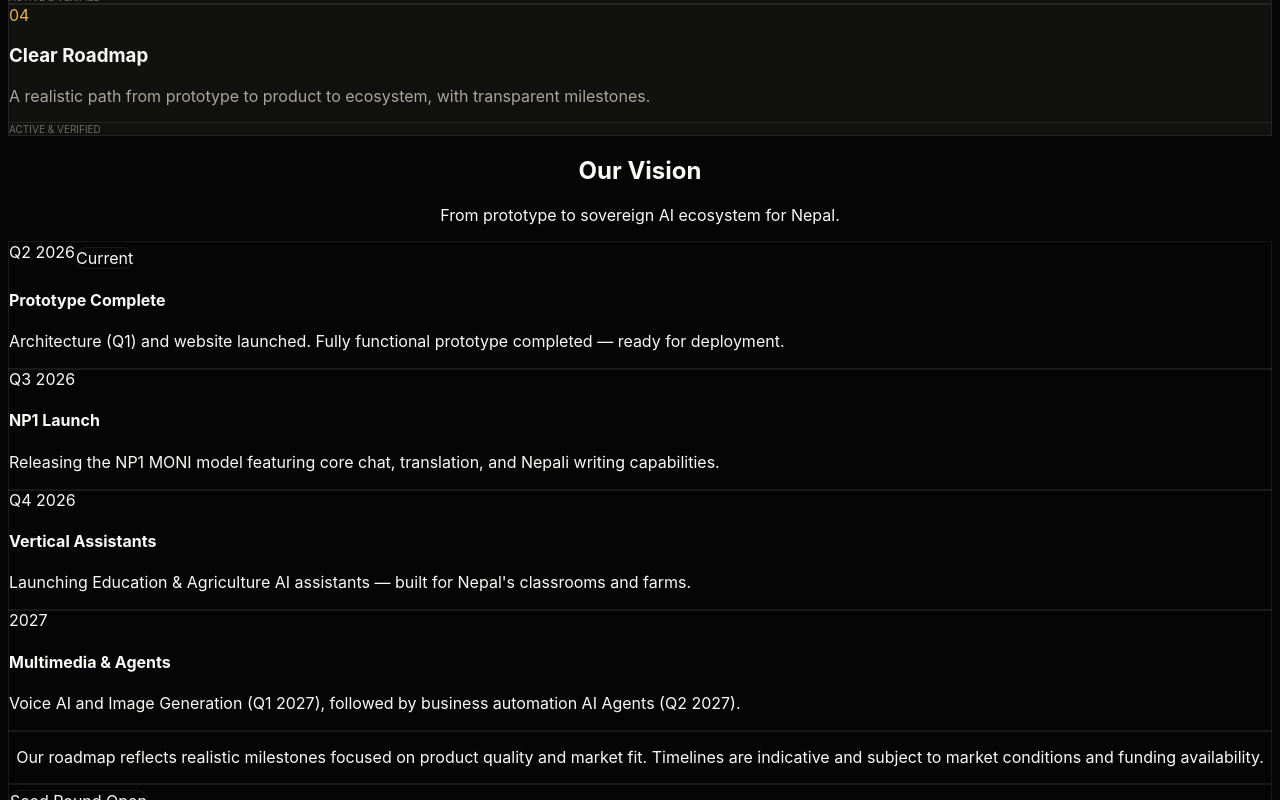
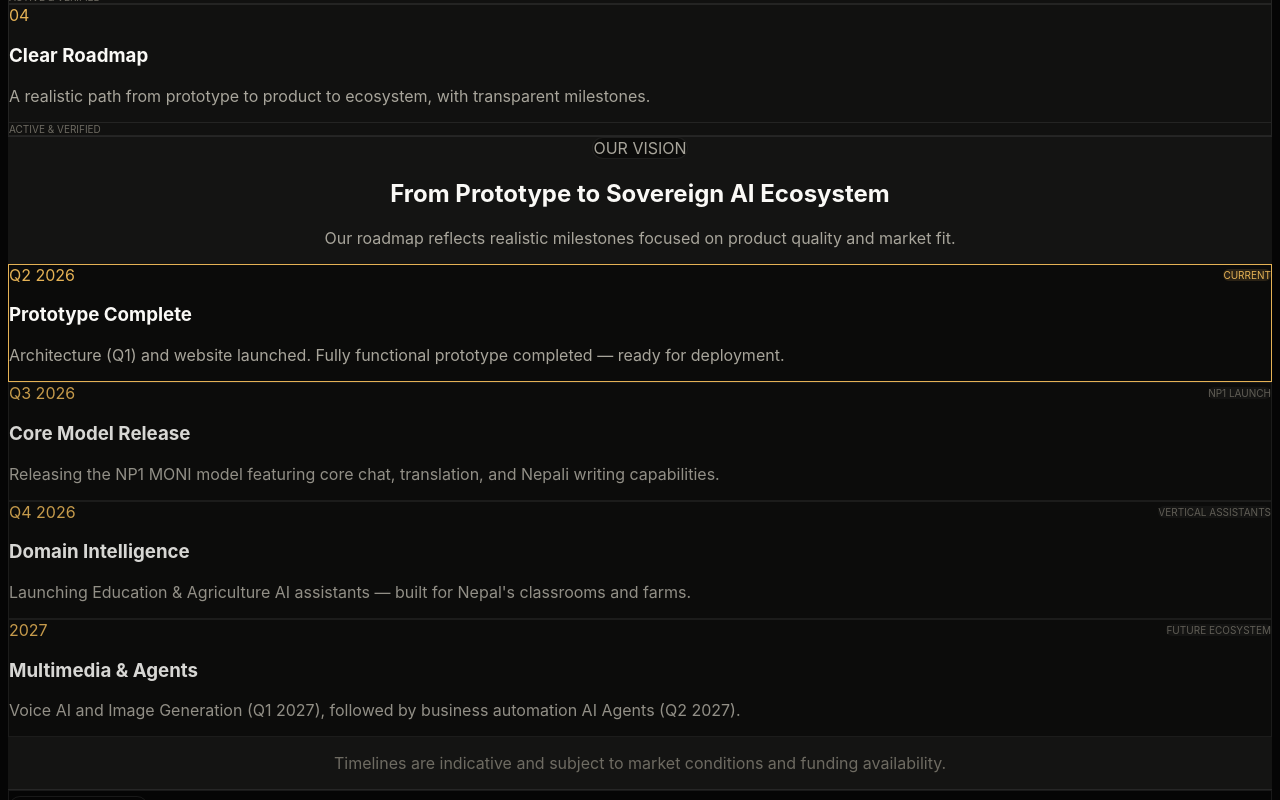
Before and after one commit to ganeshinunited-dot/Chatnepal, a Next.js app: page / in a window 1280 px wide. Shown: the part 4900-5700 px from the top of the page. Built offline with nearby package versions, Linux system fonts and the light colour scheme.

Commit message:
Update Roadmap.tsx

```diff
--- a/components/Roadmap.tsx
+++ b/components/Roadmap.tsx
@@ -1,67 +1,86 @@
-"use client";
-import { motion } from "motion/react";
+import React from "react";
 
-export function Roadmap() {
-  const phases = [
-    { phase: "Q2 2026", title: "Prototype Complete", desc: "Architecture (Q1) and website launched. Fully functional prototype completed — ready for deployment.", status: "current" },
-    { phase: "Q3 2026", title: "NP1 Launch", desc: "Releasing the NP1 MONI model featuring core chat, translation, and Nepali writing capabilities.", status: "planned" },
-    { phase: "Q4 2026", title: "Vertical Assistants", desc: "Launching Education & Agriculture AI assistants — built for Nepal's classrooms and farms.", status: "planned" },
-    { phase: "2027", title: "Multimedia & Agents", desc: "Voice AI and Image Generation (Q1 2027), followed by business automation AI Agents (Q2 2027).", status: "planned" },
+export const Roadmap: React.FC = () => {
+  const milestones = [
+    {
+      period: "Q2 2026",
+      status: "Current",
+      title: "Prototype Complete",
+      desc: "Architecture (Q1) and website launched. Fully functional prototype completed — ready for deployment.",
+      active: true,
+    },
+    {
+      period: "Q3 2026",
+      status: "NP1 Launch",
+      title: "Core Model Release",
+      desc: "Releasing the NP1 MONI model featuring core chat, translation, and Nepali writing capabilities.",
+      active: false,
+    },
+    {
+      period: "Q4 2026",
+      status: "Vertical Assistants",
+      title: "Domain Intelligence",
+      desc: "Launching Education & Agriculture AI assistants — built for Nepal's classrooms and farms.",
+      active: false,
+    },
+    {
+      period: "2027",
+      status: "Future Ecosystem",
+      title: "Multimedia & Agents",
+      desc: "Voice AI and Image Generation (Q1 2027), followed by business automation AI Agents (Q2 2027).",
+      active: false,
+    },
   ];
 
   return (
-    <section id="roadmap" className="mx-auto w-full max-w-5xl scroll-mt-32 px-4 sm:px-6">
-      <div className="text-center mb-16">
-        <h2 className="mb-4 font-heading text-3xl text-white sm:text-4xl">Our Vision</h2>
-        <p className="text-base text-zinc-400 sm:text-lg">From prototype to sovereign AI ecosystem for Nepal.</p>
-      </div>
+    <section id="roadmap" className="py-20 md:py-28 bg-[var(--bg-surface)] border-y border-[var(--border-card)]">
+      <div className="max-w-6xl mx-auto px-4 sm:px-6 lg:px-8">
+        <div className="text-center max-w-2xl mx-auto mb-16">
+          <div className="inline-flex items-center px-3 py-1 rounded-full text-xs font-semibold uppercase tracking-wider bg-[var(--bg-base)] border border-[var(--border-card)] text-[var(--text-secondary)] mb-4">
+            Our Vision
+          </div>
+          <h2 className="text-3xl sm:text-4xl font-bold tracking-tight text-[var(--text-primary)]">
+            From Prototype to Sovereign AI Ecosystem
+          </h2>
+          <p className="mt-4 text-base text-[var(--text-secondary)]">
+            Our roadmap reflects realistic milestones focused on product quality and market fit.
+          </p>
+        </div>
 
-      <div className="relative">
-        {/* Timeline line: drawn at the top of the grid so it never crosses card text */}
-        <div className="hidden md:block absolute top-8 left-[12.5%] right-[12.5%] h-0.5 bg-gradient-to-r from-brand-blue/15 via-brand-blue-bright/50 to-brand-blue/15" />
-
-        <div className="grid md:grid-cols-4 gap-6 md:gap-4">
-          {phases.map((item, i) => (
-            <motion.div
-              key={i}
-              initial={{ opacity: 0, y: 20 }}
-              whileInView={{ opacity: 1, y: 0 }}
-              viewport={{ once: true }}
-              transition={{ duration: 0.4, delay: i * 0.1 }}
-              className="relative"
+        <div className="grid grid-cols-1 md:grid-cols-4 gap-6">
+          {milestones.map((m, idx) => (
+            <div
+              key={idx}
+              className={`p-6 rounded-2xl border transition-all ${
+                m.active
+                  ? "bg-[var(--bg-base)] border-[var(--accent-gold)] shadow-sm"
+                  : "bg-[var(--bg-base)] border-[var(--border-card)] opacity-85"
+              }`}
             >
-              {/* Timeline dot: aligned with the top line */}
-              <div className="hidden md:flex absolute top-8 left-1/2 transform -translate-x-1/2 -translate-y-1/2 z-10">
-                <div className={`w-4 h-4 rounded-full border-4 ${item.status === 'current' ? 'bg-brand-blue border-brand-blue-bright' : 'bg-zinc-900 border-zinc-700'}`} />
+              <div className="flex items-center justify-between mb-4">
+                <span className="text-xs font-mono font-bold text-[var(--accent-gold)]">{m.period}</span>
+                <span
+                  className={`text-[10px] uppercase font-mono px-2 py-0.5 rounded-full ${
+                    m.active
+                      ? "bg-[var(--accent-gold-soft)] text-[var(--accent-gold)] font-bold"
+                      : "bg-[var(--bg-surface)] text-[var(--text-tertiary)]"
+                  }`}
+                >
+                  {m.status}
+                </span>
               </div>
-
-              <div className={`p-6 rounded-2xl border transition-all h-full ${
-                item.status === 'current'
-                  ? 'bg-blue-500/10 border-brand-blue/30'
-                  : 'bg-zinc-900/30 border-white/5 hover:bg-zinc-900/50'
-              }`}>
-                <div className="mb-4">
-                  <span className="text-xs font-bold text-blue-400 uppercase tracking-wider">{item.phase}</span>
-                  {item.status === 'current' && (
-                    <div className="mt-2 inline-flex items-center gap-1.5 px-2.5 py-1 rounded-full bg-brand-blue/20 border border-brand-blue/30">
-                      <span className="w-2 h-2 rounded-full bg-brand-blue-bright animate-pulse" />
-                      <span className="text-xs font-medium text-blue-400">Current</span>
-                    </div>
-                  )}
-                </div>
-                <h4 className="text-lg font-semibold text-white mb-2">{item.title}</h4>
-                <p className="text-sm text-zinc-400 leading-relaxed">{item.desc}</p>
-              </div>
-            </motion.div>
+              <h3 className="text-lg font-bold text-[var(--text-primary)]">{m.title}</h3>
+              <p className="mt-3 text-xs text-[var(--text-secondary)] leading-relaxed">{m.desc}</p>
+            </div>
           ))}
         </div>
-      </div>
 
-      <div className="mt-12 p-6 rounded-2xl border border-white/5 bg-white/5 text-center">
-        <p className="text-sm text-zinc-400">
-          Our roadmap reflects realistic milestones focused on product quality and market fit. Timelines are indicative and subject to market conditions and funding availability.
+        <p className="mt-10 text-center text-xs text-[var(--text-tertiary)] max-w-xl mx-auto">
+          Timelines are indicative and subject to market conditions and funding availability.
         </p>
       </div>
     </section>
   );
-}
+};
+
+export default Roadmap;
```
